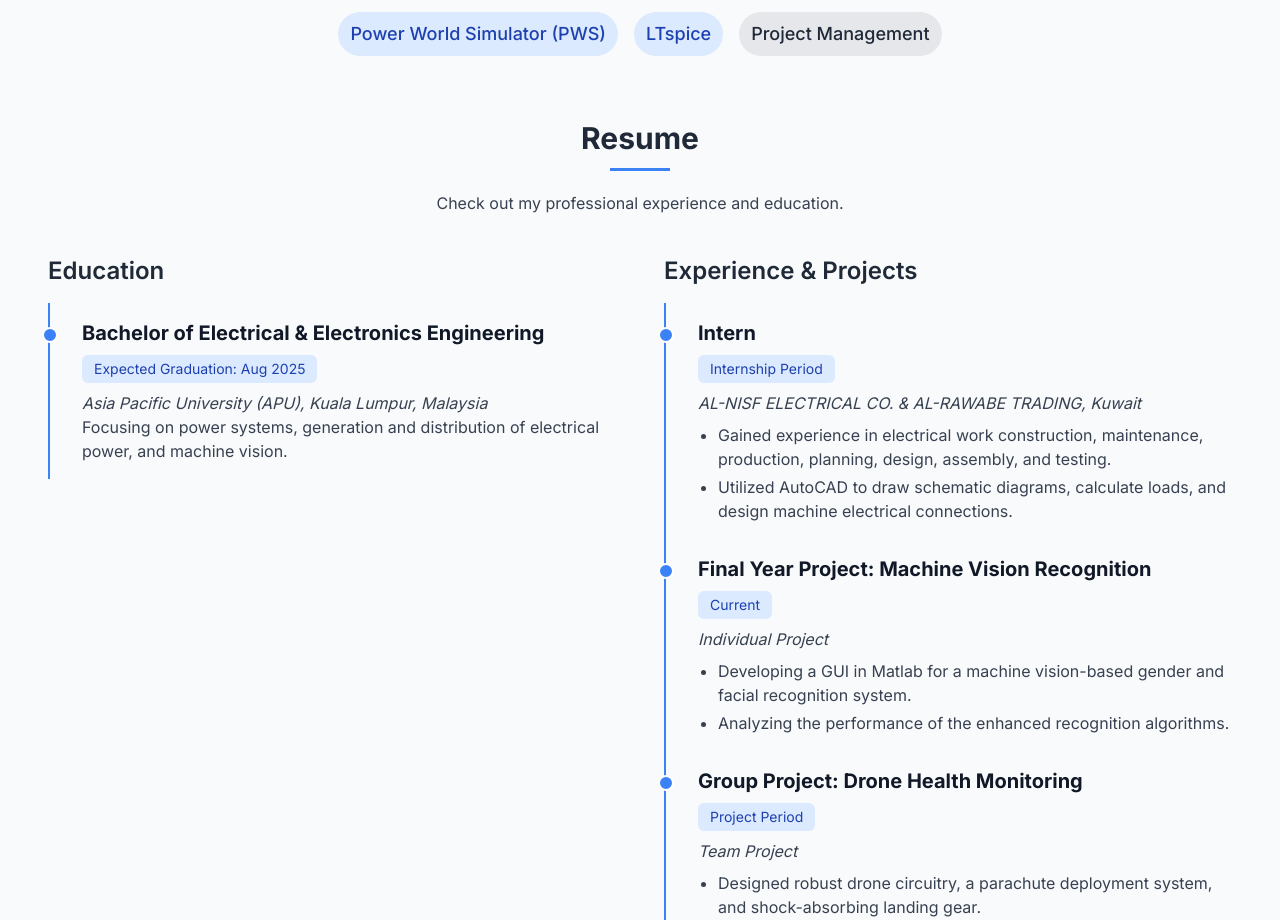
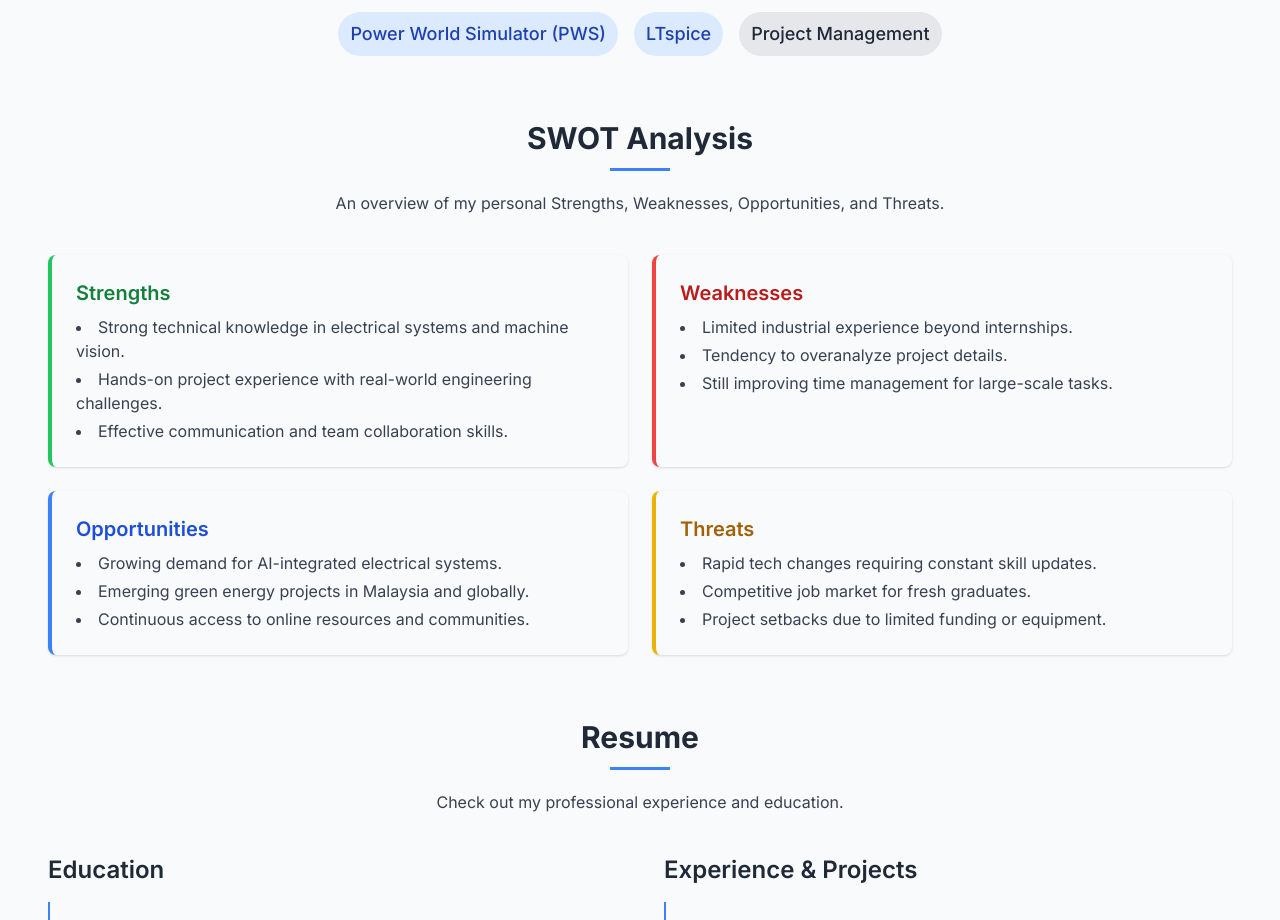
Before and after one commit to Haitham4434/Haitham4434.github.io, a plain HTML site: page index.html in a window 1280 px wide. Shown: the part 1820-2740 px from the top of the page. Drawn offline with nearby package versions, Linux system fonts and the light colour scheme.

Commit message:
index.html

```diff
--- a/index.html
+++ b/index.html
@@ -149,6 +149,55 @@
                 <span class="bg-gray-200 text-gray-800 text-base md:text-lg font-medium px-3 py-2 rounded-full">Project Management</span>
             </div>
         </section>
+        <!-- SWOT -->
+        <section id="swot" class="fade-in-section mb-16">
+  <div class="section-title text-center">
+    <h2 class="text-3xl font-bold text-gray-800">SWOT Analysis</h2>
+    <p>An overview of my personal Strengths, Weaknesses, Opportunities, and Threats.</p>
+  </div>
+
+  <div class="grid grid-cols-1 md:grid-cols-2 gap-6 mt-10">
+    <!-- Strengths -->
+    <div class="p-6 rounded-lg shadow bg-gray-50 border-l-4 border-green-500">
+      <h3 class="text-xl font-semibold text-green-700 mb-2">Strengths</h3>
+      <ul class="list-disc list-inside text-gray-700 space-y-1">
+        <li>Strong technical knowledge in electrical systems and machine vision.</li>
+        <li>Hands-on project experience with real-world engineering challenges.</li>
+        <li>Effective communication and team collaboration skills.</li>
+      </ul>
+    </div>
+
+    <!-- Weaknesses -->
+    <div class="p-6 rounded-lg shadow bg-gray-50 border-l-4 border-red-500">
+      <h3 class="text-xl font-semibold text-red-700 mb-2">Weaknesses</h3>
+      <ul class="list-disc list-inside text-gray-700 space-y-1">
+        <li>Limited industrial experience beyond internships.</li>
+        <li>Tendency to overanalyze project details.</li>
+        <li>Still improving time management for large-scale tasks.</li>
+      </ul>
+    </div>
+
+    <!-- Opportunities -->
+    <div class="p-6 rounded-lg shadow bg-gray-50 border-l-4 border-blue-500">
+      <h3 class="text-xl font-semibold text-blue-700 mb-2">Opportunities</h3>
+      <ul class="list-disc list-inside text-gray-700 space-y-1">
+        <li>Growing demand for AI-integrated electrical systems.</li>
+        <li>Emerging green energy projects in Malaysia and globally.</li>
+        <li>Continuous access to online resources and communities.</li>
+      </ul>
+    </div>
+
+    <!-- Threats -->
+    <div class="p-6 rounded-lg shadow bg-gray-50 border-l-4 border-yellow-500">
+      <h3 class="text-xl font-semibold text-yellow-700 mb-2">Threats</h3>
+      <ul class="list-disc list-inside text-gray-700 space-y-1">
+        <li>Rapid tech changes requiring constant skill updates.</li>
+        <li>Competitive job market for fresh graduates.</li>
+        <li>Project setbacks due to limited funding or equipment.</li>
+      </ul>
+    </div>
+  </div>
+</section>
 
         <!-- Resume Section -->
         <section id="resume" class="fade-in-section mb-16">
```
